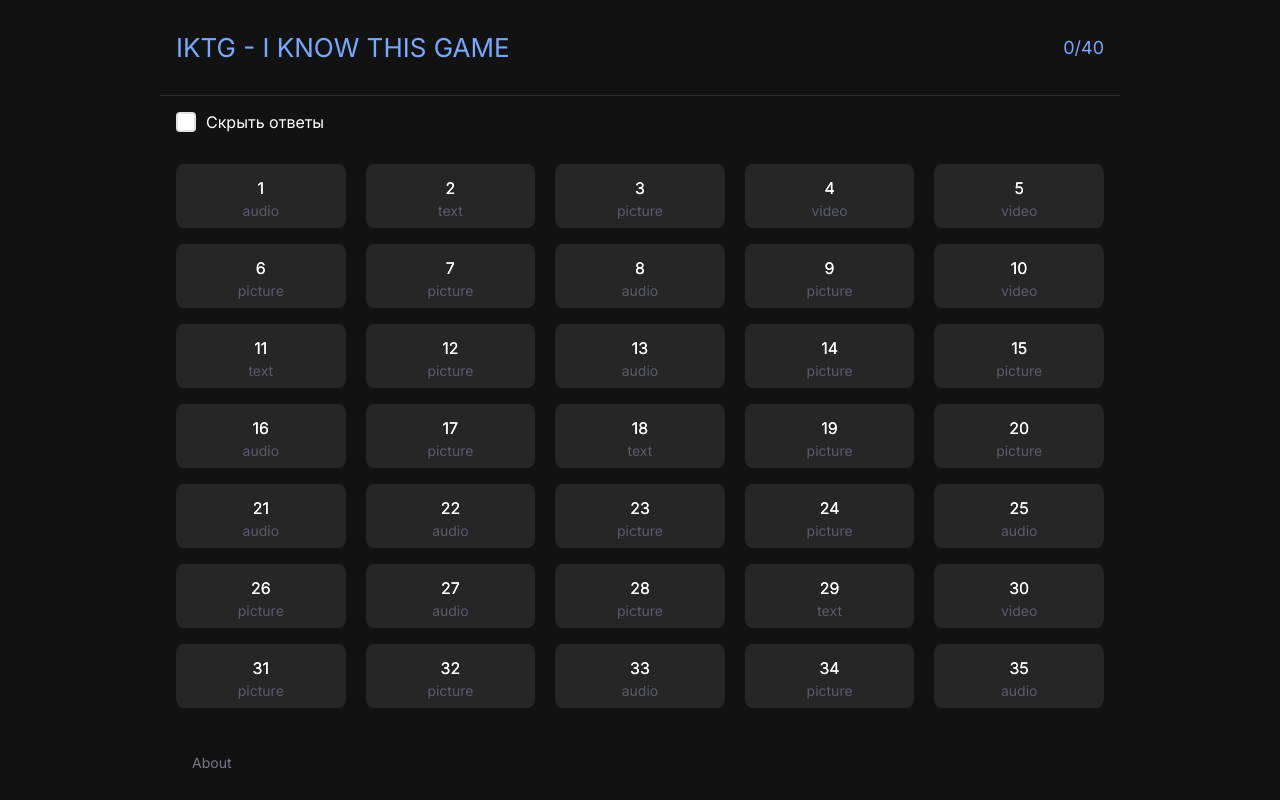
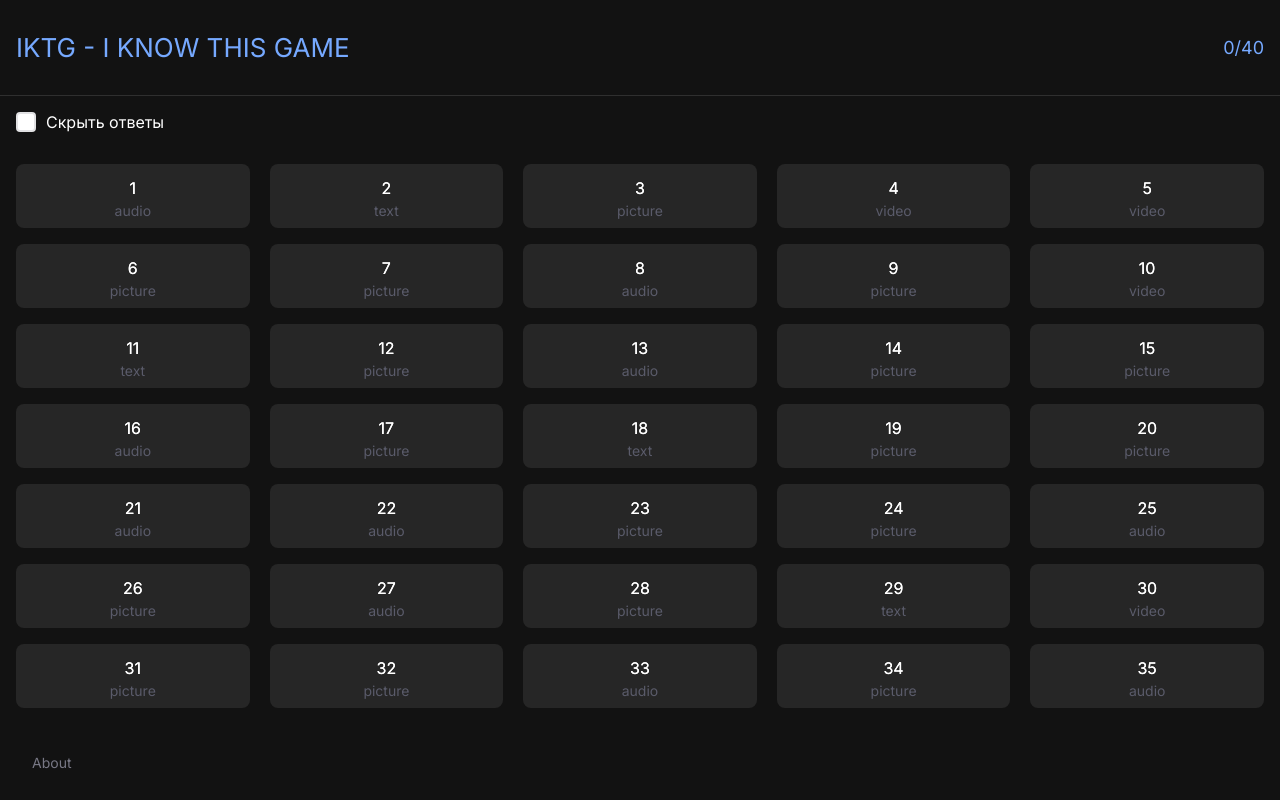
Before and after one commit to Space1nvader/IKTG, a React (Create React App) app: page / in a window 1280 px wide. Built offline with nearby package versions, Linux system fonts and the light colour scheme.

Commit message:
Поправил размер контейнера

```diff
--- a/src/pages/questions/index.module.scss
+++ b/src/pages/questions/index.module.scss
@@ -1,7 +1,6 @@
 .page {
   position: relative;
   width: 100%;
-  max-width: 960px;
   margin: 0 auto;
 }
 .content {
```
Also changed, not shown: 1 other file (tests, documents, lock files or other folders).
